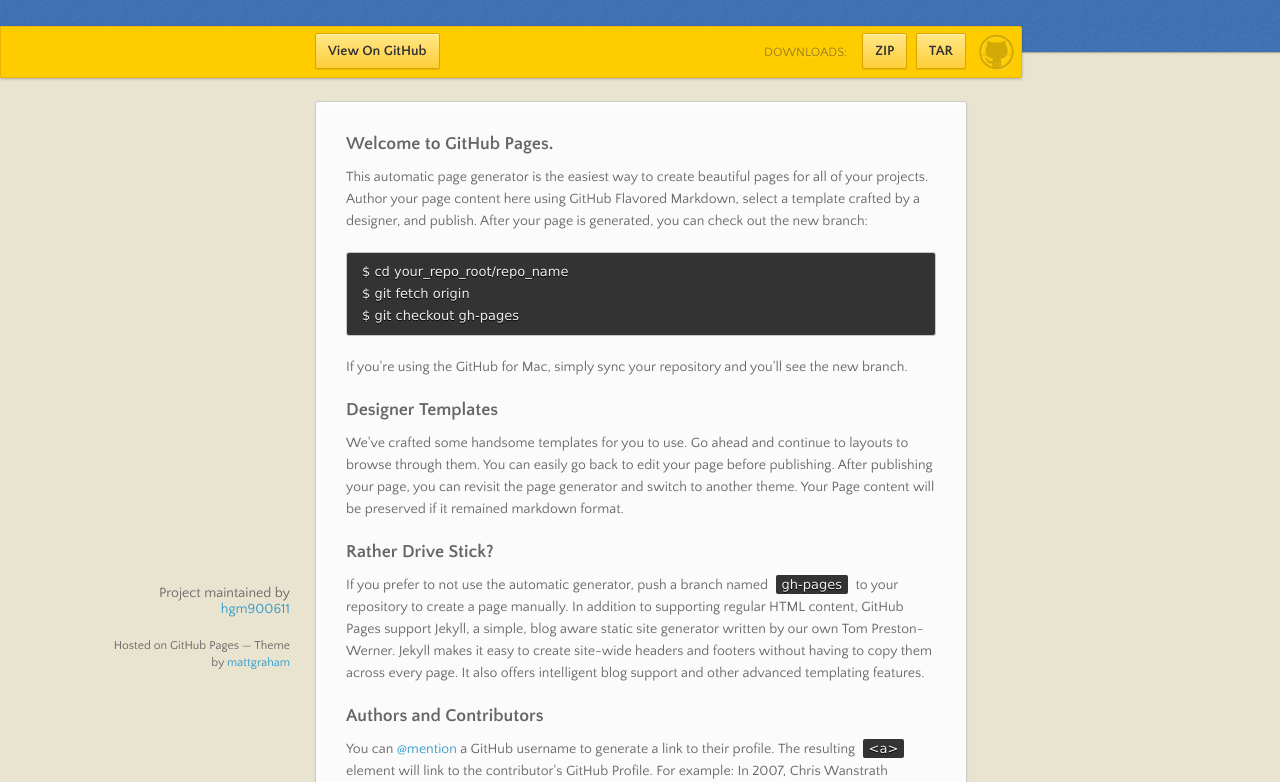
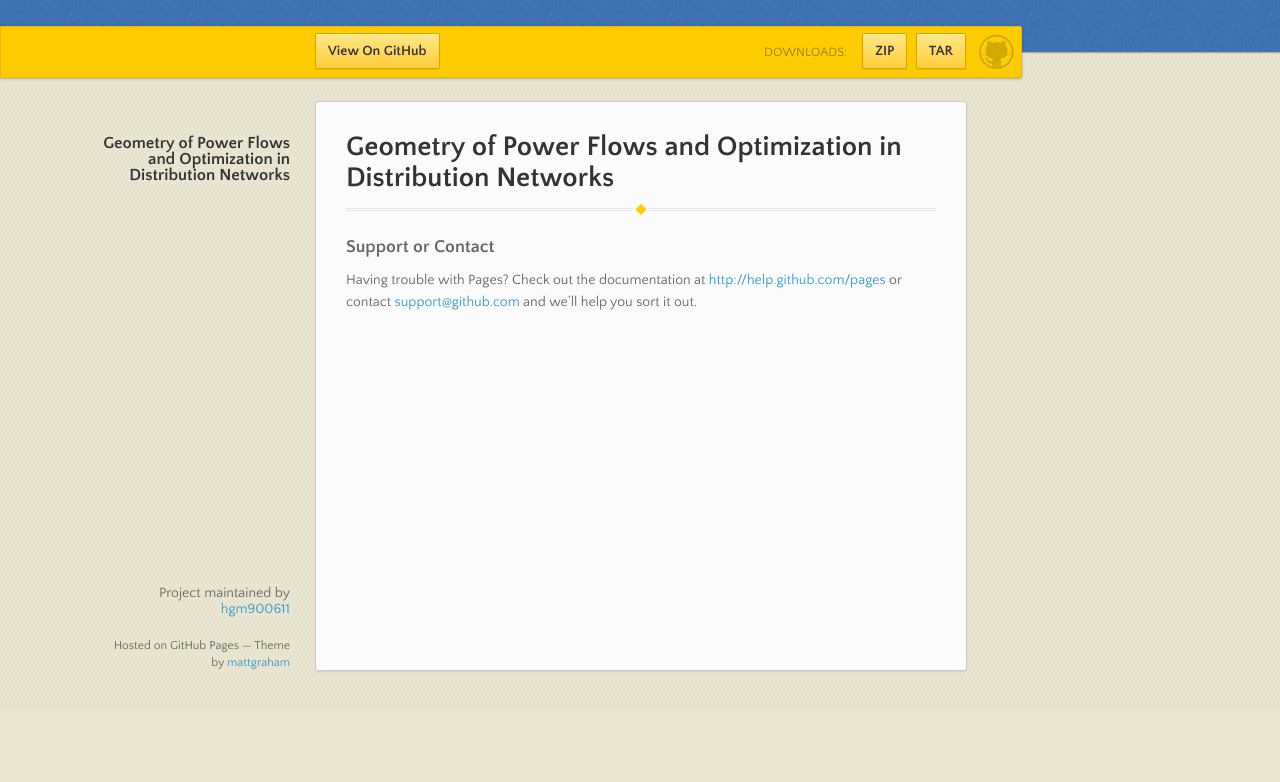
Before and after one commit to hgm900611/Week_5, a plain HTML site: page index.html in a window 1280 px wide. Shown: the part 89-871 px from the top of the page. After the commit the page ends 800 px from the top, so only its background shows below. Drawn offline with nearby package versions, Linux system fonts and the light colour scheme.

```diff
--- a/index.html
+++ b/index.html
@@ -3,7 +3,7 @@
   <head>
     <meta charset="utf-8">
     <meta http-equiv="X-UA-Compatible" content="chrome=1">
-    <title>Week 5 by hgm900611</title>
+    <title>Paper Read Summary in Week 7 by hgm900611</title>
     <link rel="stylesheet" href="stylesheets/styles.css">
     <link rel="stylesheet" href="stylesheets/pygment_trac.css">
     <script src="https://ajax.googleapis.com/ajax/libs/jquery/1.7.1/jquery.min.js"></script>
@@ -17,7 +17,7 @@
   <body>
 
       <header>
-        <h1>Week 5</h1>
+        <h1>Paper Read Summary in Week 7</h1>
         <p></p>
       </header>
 
@@ -39,34 +39,10 @@
         <ul></ul>
       </nav>
       <section>
-        <h3>
-<a name="welcome-to-github-pages" class="anchor" href="#welcome-to-github-pages"><span class="octicon octicon-link"></span></a>Welcome to GitHub Pages.</h3>
+        <h1>
+<a name="geometry-of-power-flows-and-optimization-in-distribution-networks" class="anchor" href="#geometry-of-power-flows-and-optimization-in-distribution-networks"><span class="octicon octicon-link"></span></a>Geometry of Power Flows and Optimization in Distribution Networks</h1>
 
-<p>This automatic page generator is the easiest way to create beautiful pages for all of your projects. Author your page content here using GitHub Flavored Markdown, select a template crafted by a designer, and publish. After your page is generated, you can check out the new branch:</p>
-
-<pre><code>$ cd your_repo_root/repo_name
-$ git fetch origin
-$ git checkout gh-pages
-</code></pre>
-
-<p>If you're using the GitHub for Mac, simply sync your repository and you'll see the new branch.</p>
-
-<h3>
-<a name="designer-templates" class="anchor" href="#designer-templates"><span class="octicon octicon-link"></span></a>Designer Templates</h3>
-
-<p>We've crafted some handsome templates for you to use. Go ahead and continue to layouts to browse through them. You can easily go back to edit your page before publishing. After publishing your page, you can revisit the page generator and switch to another theme. Your Page content will be preserved if it remained markdown format.</p>
-
-<h3>
-<a name="rather-drive-stick" class="anchor" href="#rather-drive-stick"><span class="octicon octicon-link"></span></a>Rather Drive Stick?</h3>
-
-<p>If you prefer to not use the automatic generator, push a branch named <code>gh-pages</code> to your repository to create a page manually. In addition to supporting regular HTML content, GitHub Pages support Jekyll, a simple, blog aware static site generator written by our own Tom Preston-Werner. Jekyll makes it easy to create site-wide headers and footers without having to copy them across every page. It also offers intelligent blog support and other advanced templating features.</p>
-
-<h3>
-<a name="authors-and-contributors" class="anchor" href="#authors-and-contributors"><span class="octicon octicon-link"></span></a>Authors and Contributors</h3>
-
-<p>You can <a href="https://github.com/blog/821" class="user-mention">@mention</a> a GitHub username to generate a link to their profile. The resulting <code>&lt;a&gt;</code> element will link to the contributor's GitHub Profile. For example: In 2007, Chris Wanstrath (<a href="https://github.com/defunkt" class="user-mention">@defunkt</a>), PJ Hyett (<a href="https://github.com/pjhyett" class="user-mention">@pjhyett</a>), and Tom Preston-Werner (<a href="https://github.com/mojombo" class="user-mention">@mojombo</a>) founded GitHub.</p>
-
-<h3>
+<hr><h3>
 <a name="support-or-contact" class="anchor" href="#support-or-contact"><span class="octicon octicon-link"></span></a>Support or Contact</h3>
 
 <p>Having trouble with Pages? Check out the documentation at <a href="http://help.github.com/pages">http://help.github.com/pages</a> or contact <a href="mailto:support@github.com">support@github.com</a> and we’ll help you sort it out.</p>
```
Also changed, not shown: params.json (+1 -1 lines).
